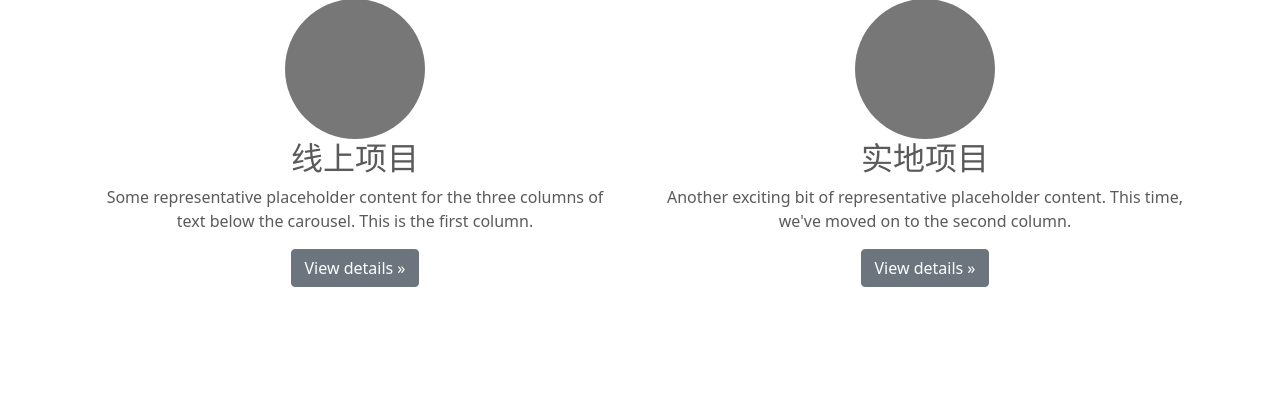
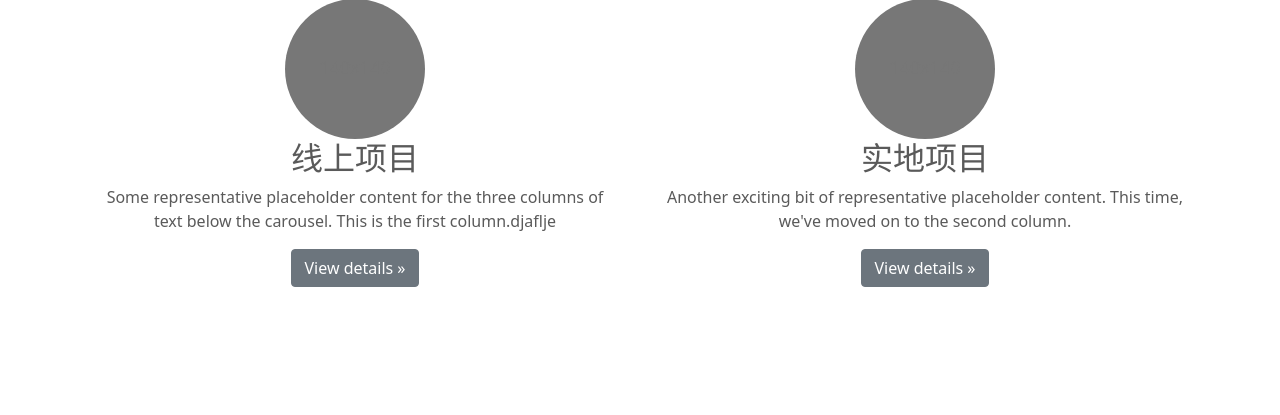
Before and after one commit to ningxin-li/jianyuanedu, a PHP site: page / in a window 1280 px wide. Shown: the part 763-1178 px from the top of the page. Run offline with PHP 8.4, Linux system fonts and the light colour scheme.

Commit message:
Update index.php
test test test

```diff
--- a/index.php
+++ b/index.php
@@ -77,7 +77,7 @@
 	        <svg class="bd-placeholder-img rounded-circle" width="140" height="140" xmlns="http://www.w3.org/2000/svg" role="img" aria-label="Placeholder: 140x140" preserveAspectRatio="xMidYMid slice" focusable="false"><title>Placeholder</title><rect width="100%" height="100%" fill="#777"/><text x="50%" y="50%" fill="#777" dy=".3em">140x140</text></svg>
 
 	        <h2>线上项目</h2>
-	        <p>Some representative placeholder content for the three columns of text below the carousel. This is the first column.</p>
+	        <p>Some representative placeholder content for the three columns of text below the carousel. This is the first column.djaflje</p>
 	        <p><a class="btn btn-secondary" href="#">View details &raquo;</a></p>
 	      </div><!-- /.col-lg-6 -->
 	      <div class="col-lg-6">
```
